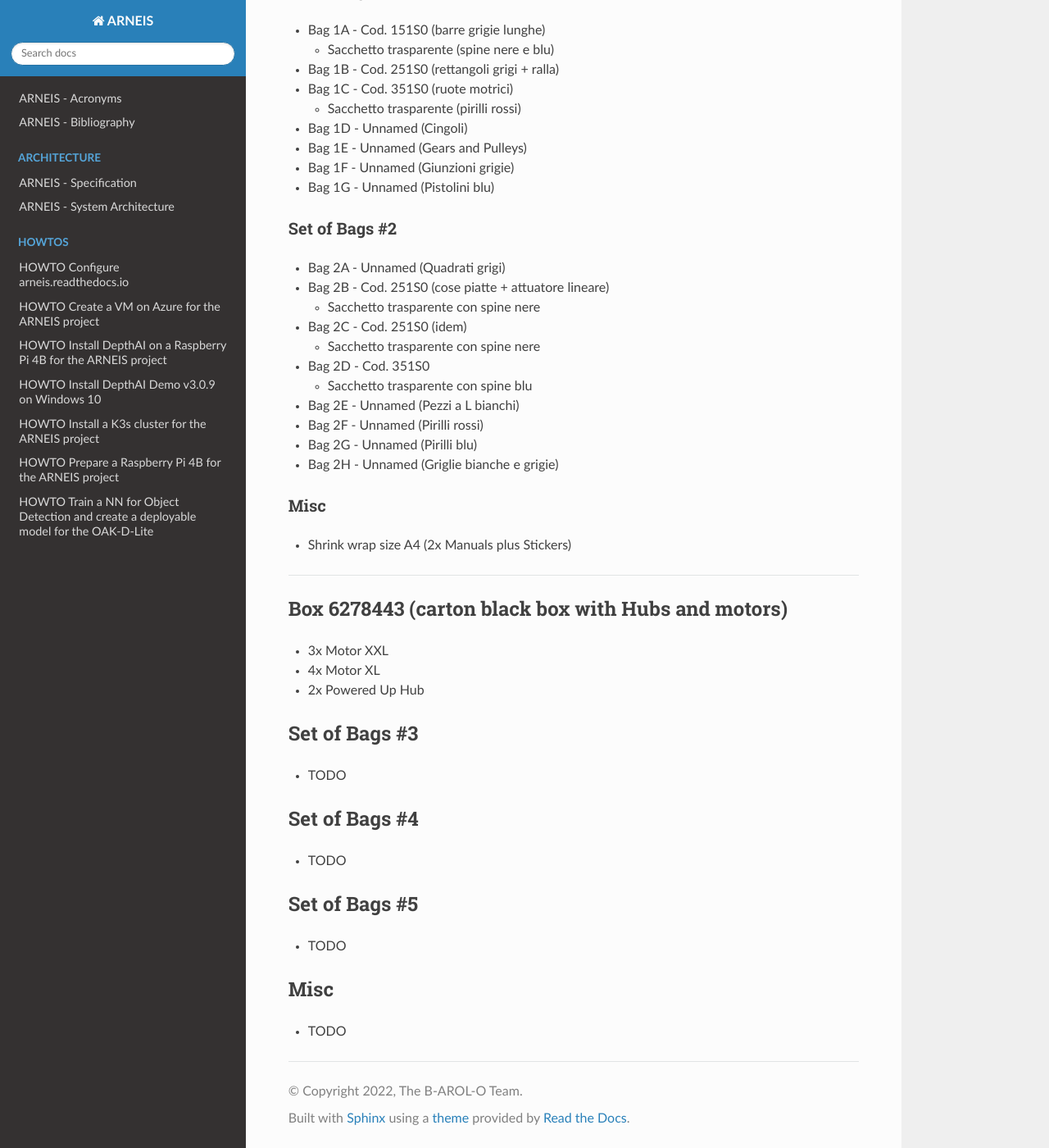
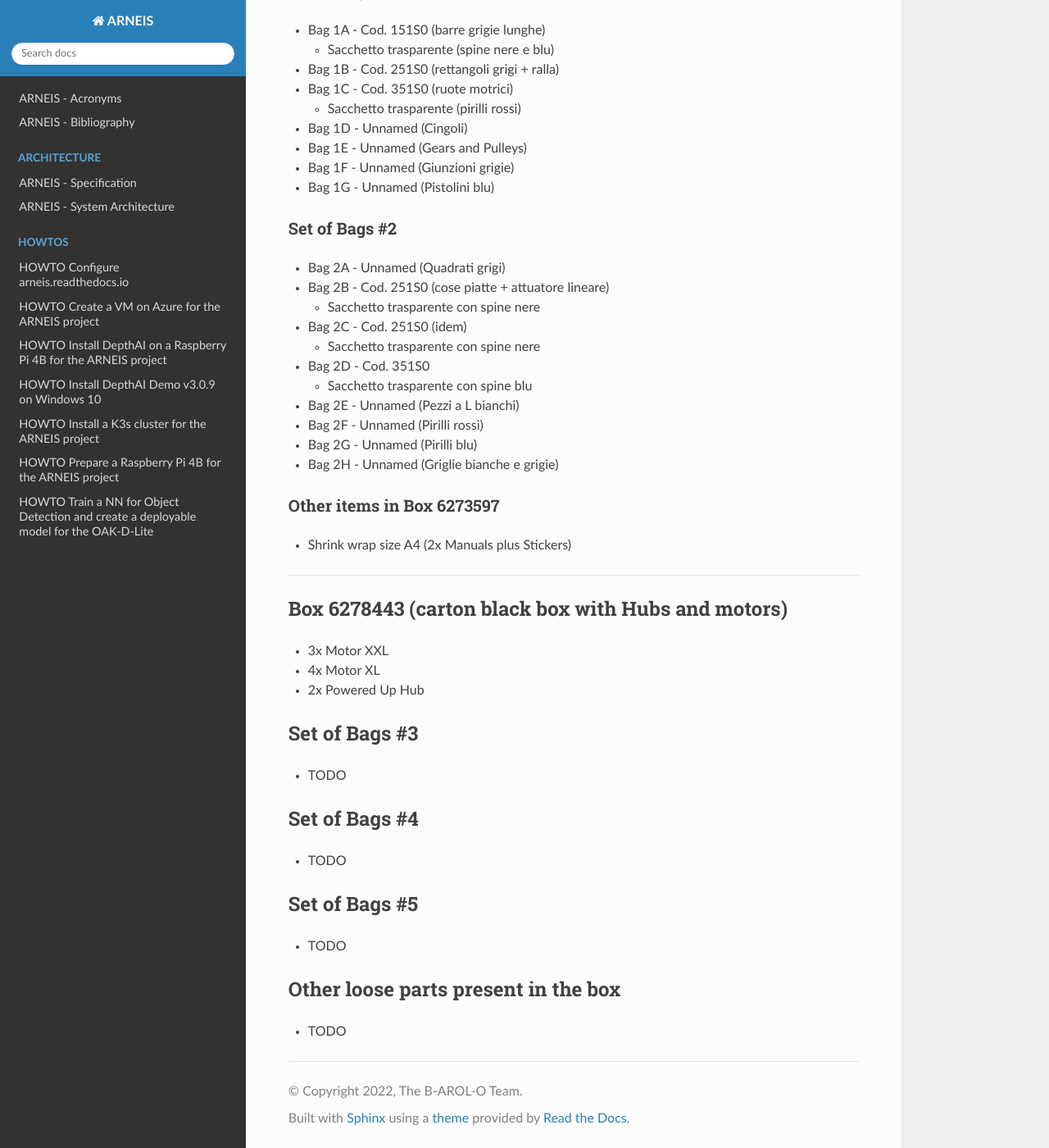
Before and after one commit to B-AROL-O/ARNEIS, a Sphinx documentation site: the page built from docs/lego-set-42100/unboxing-lego-set-42100.md, in a window 1280 px wide and 1400 px high, scrolled down 241 px. Shown: the whole window at 82% size. Built offline with Sphinx 7.4.7 and the Read the Docs theme 2.0.0, drawn with Linux system fonts in a browser that asks for light colours; pages that are not in the unit, such as notebooks, are missing from menus.

Commit message:
Update unboxing-lego-set-42100.md

```diff
--- a/docs/lego-set-42100/unboxing-lego-set-42100.md
+++ b/docs/lego-set-42100/unboxing-lego-set-42100.md
@@ -30,7 +30,8 @@
 * Bag 2G - Unnamed (Pirilli blu)
 * Bag 2H - Unnamed (Griglie bianche e grigie)
 
-### Misc
+### Other items in Box 6273597
+
 * Shrink wrap size A4 (2x Manuals plus Stickers)
 
 --------------
@@ -53,7 +54,7 @@
 
 * TODO
 
-## Misc
+## Other loose parts present in the box
 
 * TODO
 
```
